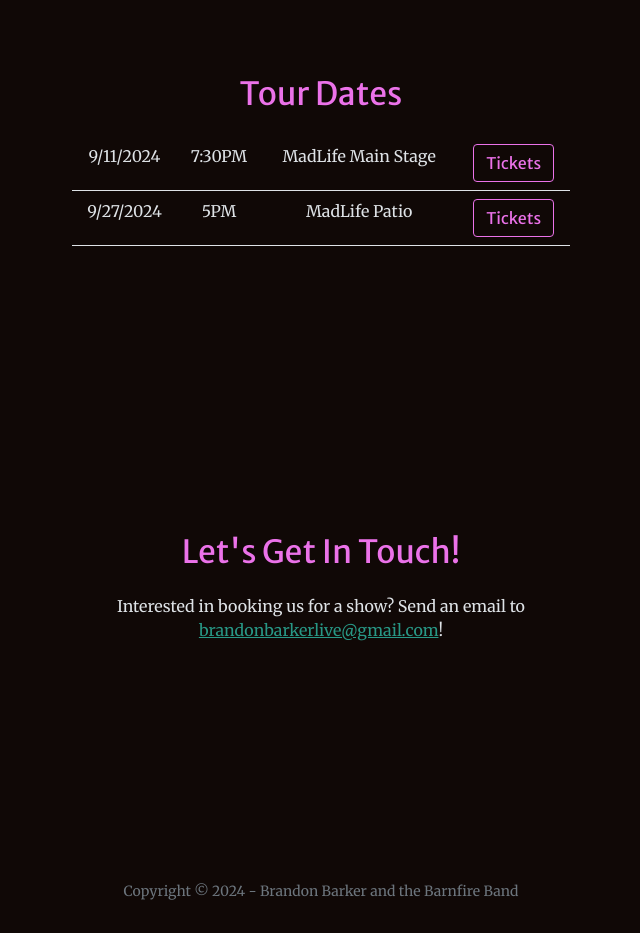
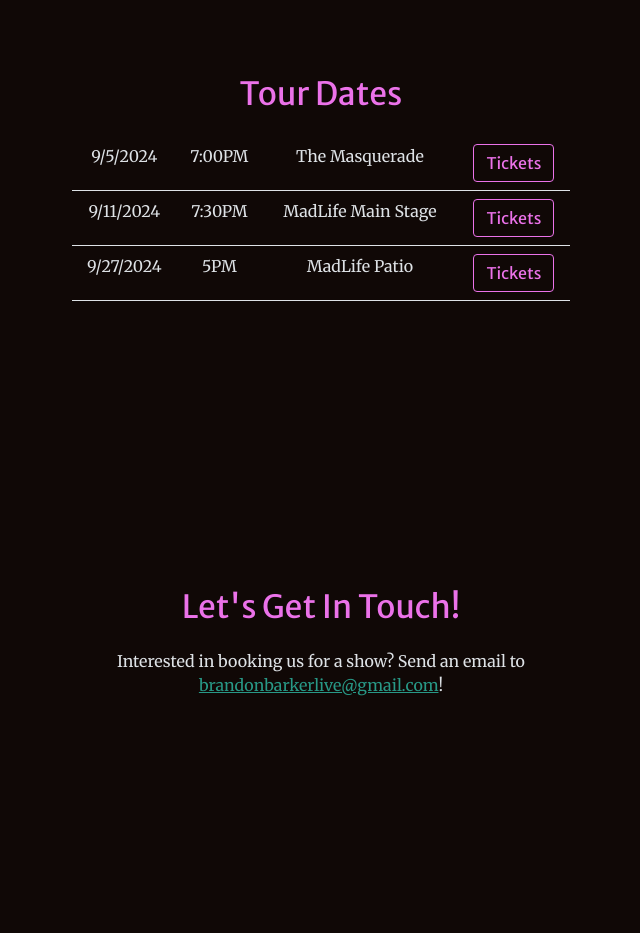
Before and after one commit to rob893/bbandbarnfire-website, a website built with Vite: page src/index.html in a window 1280 px wide. Shown: the part 3940-4873 px from the top of the page, without its empty margins (319-959 px from the left). Built offline with nearby package versions, Linux system fonts and the light colour scheme; a script that the page names is missing.

Commit message:
chore: add tour date

```diff
--- a/src/index.html
+++ b/src/index.html
@@ -30,6 +30,7 @@
           <span class="main-title">BRANDON BARKER</span>
           <span class="subtitle">AND THE BARNFIRE BAND</span>
         </div>
+        <!-- <img src="assets/img/bandLogo.png" alt="logo"> -->
       </a>
       <button class="navbar-toggler navbar-toggler-right" type="button" data-bs-toggle="collapse"
         data-bs-target="#navbarResponsive" aria-controls="navbarResponsive" aria-expanded="false"
@@ -277,6 +278,16 @@
             <table class="table">
               <tbody>
                 <tr>
+                  <td>9/5/2024</td>
+                  <td>7:00PM</td>
+                  <td>The Masquerade</td>
+                  <td>
+                    <a class="btn btn-outline-primary"
+                      href="https://www.ticketmaster.com/ben-katzmans-degreaser-atlanta-georgia-09-05-2024/event/0E0060F8F56D642B?camefrom=cfc_masquerade_website"
+                      target="_blank">Tickets</a>
+                  </td>
+                </tr>
+                <tr>
                   <td>9/11/2024</td>
                   <td>7:30PM</td>
                   <td>MadLife Main Stage</td>
```
Also changed, not shown: src/assets/img/bandLogo.png (added).
